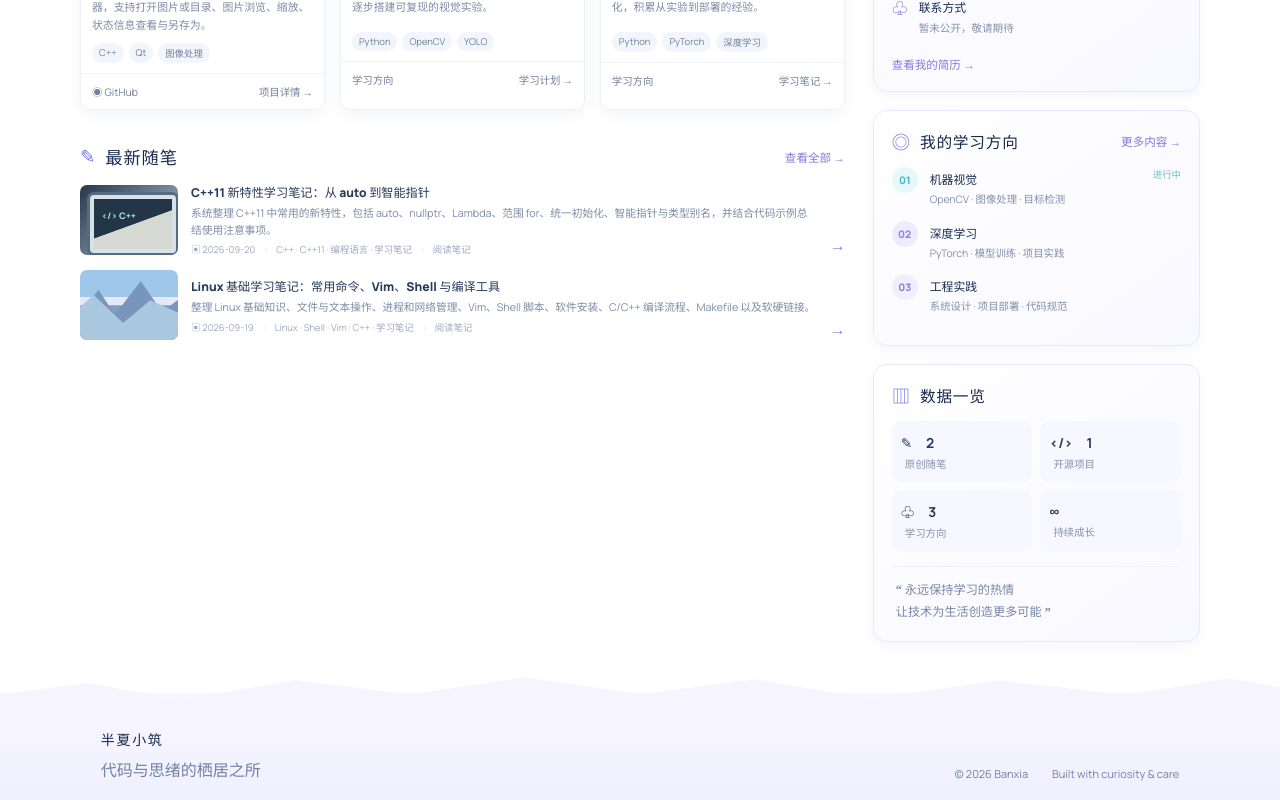
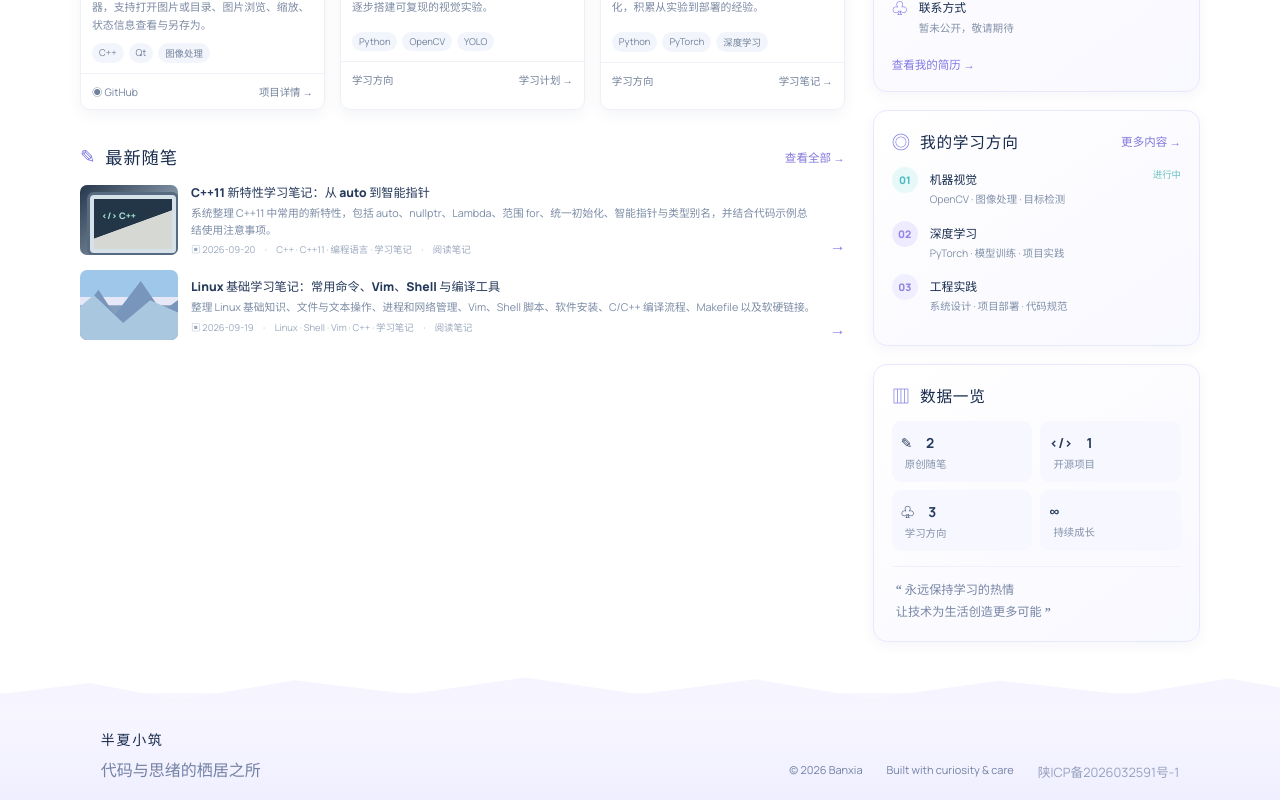
Before and after one commit to banxia-prgo/my-portfolio-web, a Vue app in the folder frontend/: page / in a window 1280 px wide. Shown: the part 667-1467 px from the top of the page. Built offline with nearby package versions, Linux system fonts and the light colour scheme; no server answers.

Commit message:
Add ICP filing link to site footer

```diff
--- a/frontend/src/components/SiteFooter.vue
+++ b/frontend/src/components/SiteFooter.vue
@@ -8,7 +8,27 @@
       <div class="footer-meta">
         <span>© {{ new Date().getFullYear() }} Banxia</span>
         <span>Built with curiosity &amp; care</span>
+        <a
+          class="filing-link"
+          href="https://beian.miit.gov.cn/"
+          target="_blank"
+          rel="noopener noreferrer"
+        >陕ICP备2026032591号-1</a>
       </div>
     </div>
   </footer>
 </template>
+
+<style scoped>
+.filing-link {
+  color: inherit;
+  font-size: 0.8rem;
+  opacity: 0.72;
+  text-decoration: none;
+  transition: opacity 0.2s ease;
+}
+
+.filing-link:hover {
+  opacity: 1;
+}
+</style>
```
